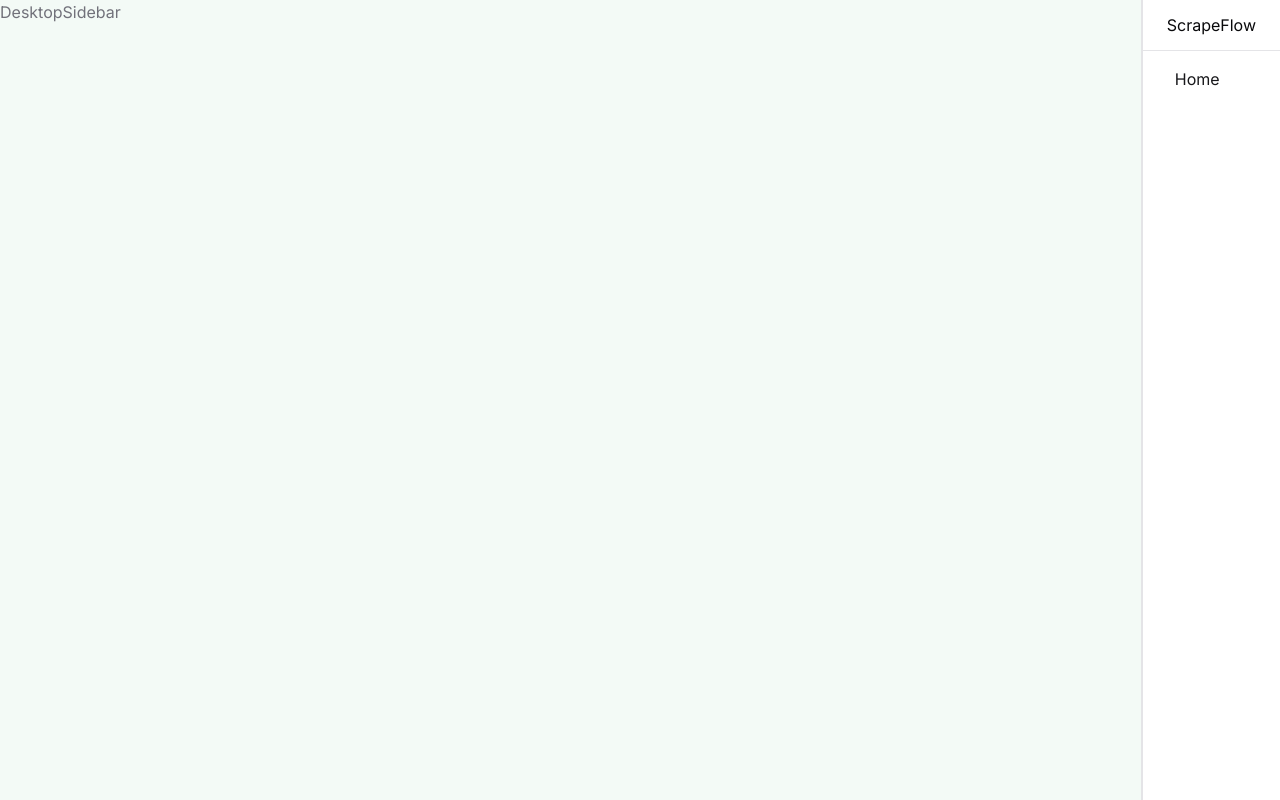
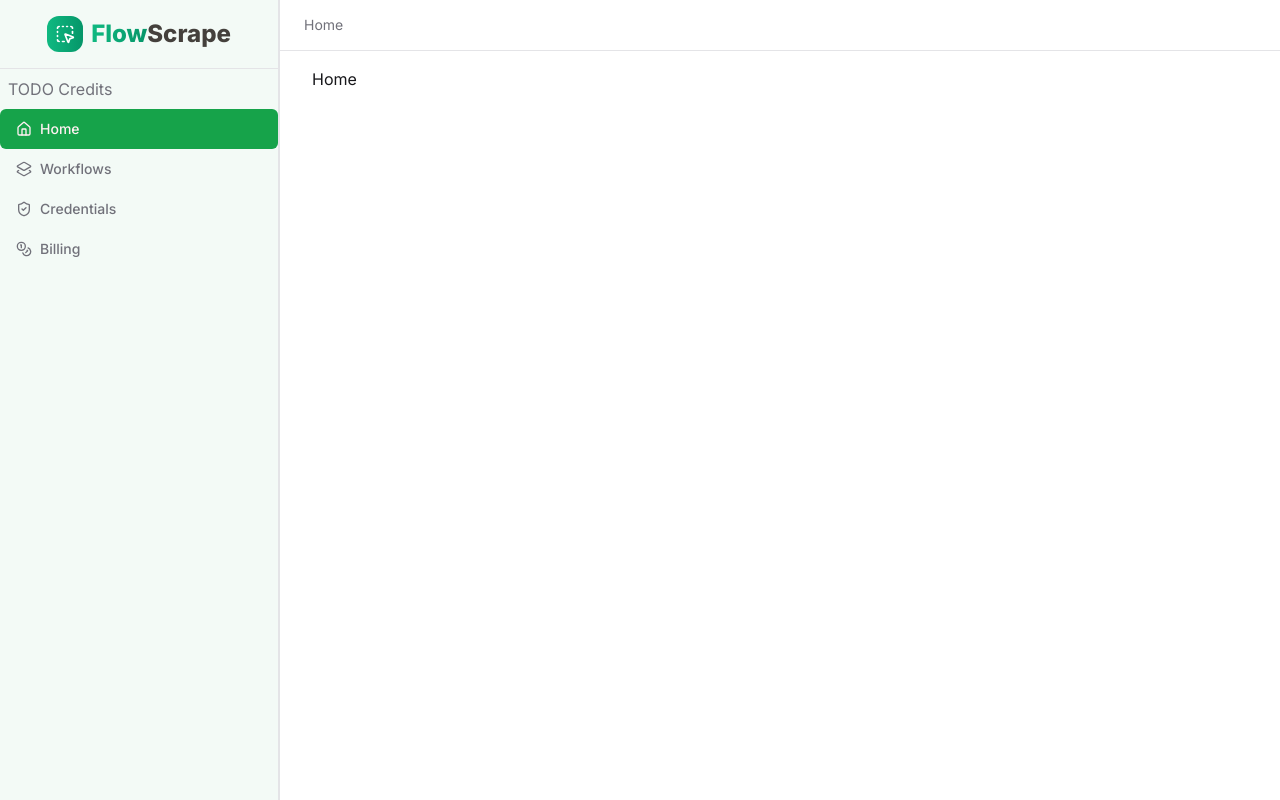
Before and after one commit to Kshitij-1008/scrape-flow, a Next.js app: page / in a window 1280 px wide. Built offline with nearby package versions, Linux system fonts and the light colour scheme.

Commit message:
Added Breadcrumb headers

```diff
--- a/app/(dashboard)/layout.tsx
+++ b/app/(dashboard)/layout.tsx
@@ -1,3 +1,4 @@
+import BreadcrumbHeader from "@/components/BreadcrumbHeader";
 import DesktopSidebar from "@/components/Sidebar";
 import { Separator } from "@/components/ui/separator";
 import React from "react";
@@ -8,7 +9,7 @@
             <DesktopSidebar />
             <div className="flex flex-col flex-1 min-h-screen">
                 <header className="flex items-center justify-between px-6 py-4 h-[50px] container">
-                    ScrapeFlow
+                    <BreadcrumbHeader />
                 </header>
                 <Separator />
                 <div className="overflow-auto">
--- /dev/null
+++ b/components/BreadcrumbHeader.tsx
@@ -0,0 +1,37 @@
+"use client";
+
+import { usePathname } from "next/navigation";
+import React from "react";
+import {
+    Breadcrumb,
+    BreadcrumbItem,
+    BreadcrumbLink,
+    BreadcrumbList,
+    BreadcrumbSeparator
+} from "./ui/breadcrumb";
+
+function BreadcrumbHeader() {
+
+    const pathName = usePathname();
+    const paths = pathName === "/" ?[""] :pathName?.split("/");
+
+    return (
+        <div className="flex items-center flex-start">
+            <Breadcrumb>
+                <BreadcrumbList>{
+                    paths.map((path, index) => (
+                        <React.Fragment key={index}>
+                            <BreadcrumbItem>
+                                <BreadcrumbLink className="capitalize" href={`/${path}`}>
+                                    {path === "" ?"home" :path}
+                                </BreadcrumbLink>
+                            </BreadcrumbItem>
+                        </React.Fragment>
+                    ))
+                }</BreadcrumbList>
+            </Breadcrumb>
+        </div>
+    );
+}
+
+export default BreadcrumbHeader
--- /dev/null
+++ b/components/Logo.tsx
@@ -0,0 +1,38 @@
+"use client";
+
+import { cn } from "@/lib/utils";
+import { SquareDashedMousePointer } from "lucide-react";
+import Link from "next/link";
+import React from "react";
+
+function Logo({
+    fontSize="text-2xl",
+    iconSize=20,
+}: {
+    fontSize?: string;
+    iconSize?: number;
+}) {
+    return (
+        <Link
+            href="/"
+            className={cn(
+                "text-2xl font-extrabold flex items-center gap-2",
+                fontSize
+            )}
+        >
+            <div className="rounded-xl bg-gradient-to-r
+            from-emerald-500 to-emerald-600 p-2">
+                <SquareDashedMousePointer size={iconSize} className="stroke-white" />
+            </div>
+            <div>
+                <span className="bg-gradient-to-r
+                from-emerald-500 to-emerald-600 bg-clip-text text-transparent">
+                    Flow
+                </span>
+                <span className="text-stone-700 dark:text-stone-300">Scrape</span>
+            </div>
+        </Link>
+    );
+}
+
+export default Logo
--- a/components/Sidebar.tsx
+++ b/components/Sidebar.tsx
@@ -2,6 +2,10 @@
 
 import { Coins, HomeIcon, Layers2Icon, ShieldCheckIcon } from "lucide-react";
 import React from "react";
+import Logo from "./Logo";
+import Link from "next/link";
+import { buttonVariants } from "./ui/button";
+import { usePathname } from "next/navigation";
 
 const routes = [
     {
@@ -27,11 +31,33 @@
 ];
 
 function DesktopSidebar() {
+
+    const pathname = usePathname();
+    const activeRoute = routes.find(
+        route => route.href.length > 0 &&
+        pathname.includes(route.href)) || routes[0];
+
     return (
-        <div className="hidden relative md:block min-w-[280px] h-screen
-        overflow-hidden w-full bg-primary/5 dark:bg-secondary/30
-        dark:text-foreground text-muted-foreground border-r-2 border-separate">
-            DesktopSidebar
+        <div className="hidden relative md:block min-w-[280px]
+        max-w-[280px] h-screen overflow-hidden w-full bg-primary/5 dark:bg-secondary/30
+        dark:text-foreground text-muted-foreground border-r-2 border-separate ">
+            <div className="flex items-center justify-center gap-2 border-b-[1px] border-separate p-4 ">
+                <Logo />
+            </div>
+            <div className="p-2">TODO Credits</div>
+            <div className="flex flex-col pad-2">
+                {routes.map(route => (
+                    <Link key={route.href} href={route.href}
+                    className={
+                        buttonVariants({
+                            variant: activeRoute.href === route.href ?"sidebarActiveItem" :"sidebarItem",
+                        })
+                    }>
+                        <route.icon size={20} />
+                        {route.label}
+                    </Link>
+                ))}
+            </div>
         </div>
     )
 }
--- a/components/ui/button.tsx
+++ b/components/ui/button.tsx
@@ -18,6 +18,8 @@
           "bg-secondary text-secondary-foreground hover:bg-secondary/80",
         ghost: "hover:bg-accent hover:text-accent-foreground",
         link: "text-primary underline-offset-4 hover:underline",
+        sidebarItem: "gap-2 !justify-start hover:bg-accent hover:bg-primary/80 hover:text-primary-foreground",
+        sidebarActiveItem: "gap-2 !justify-start bg-primary text-primary-foreground hover:bg-primary/90",
       },
       size: {
         default: "h-10 px-4 py-2",
```
Also changed, not shown: components/providers/AppProviders.tsx (added).
